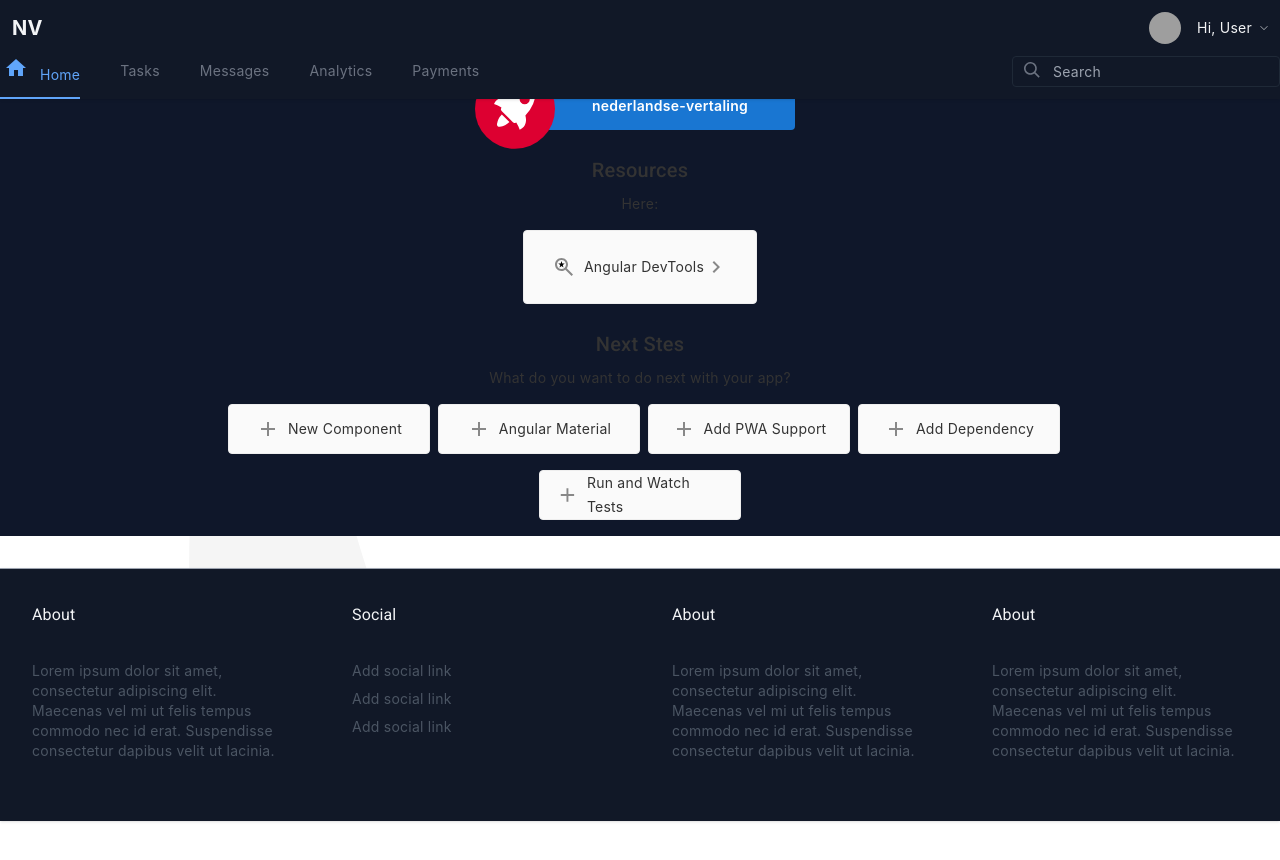
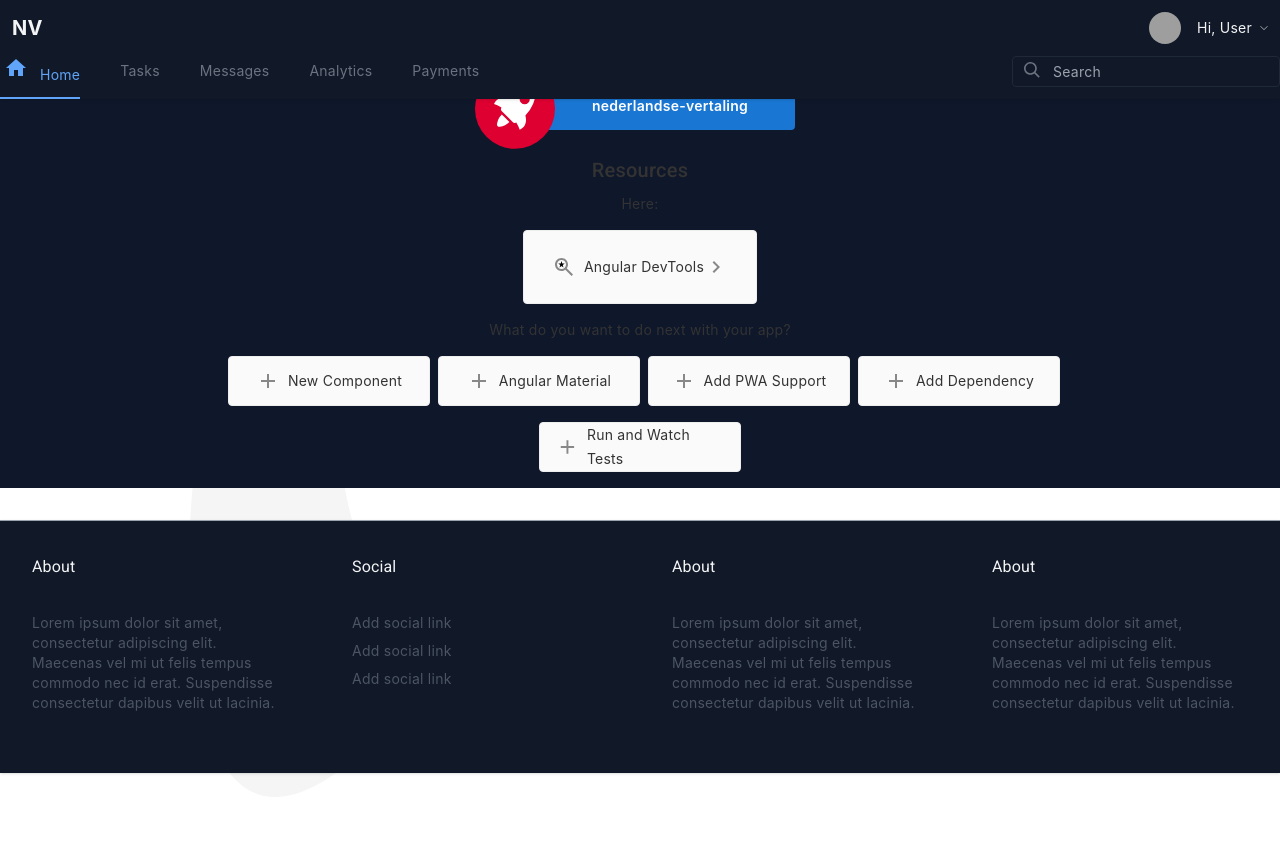
Before and after one commit to HeinDiez/nederlandse-vertaling, an Angular app: page / in a window 1280 px wide. Shown: the top 860 px of the page. Built offline with nearby package versions, Linux system fonts and the light colour scheme; grey boxes are pictures that could not be loaded.

Commit message:
remove text

```diff
--- a/src/app/app.component.html
+++ b/src/app/app.component.html
@@ -245,7 +245,6 @@
 
   </div>
 
-  <h2>Next Stes</h2>
   <p>What do you want to do next with your app?</p>
 
   <input type="hidden" #selection>
```
